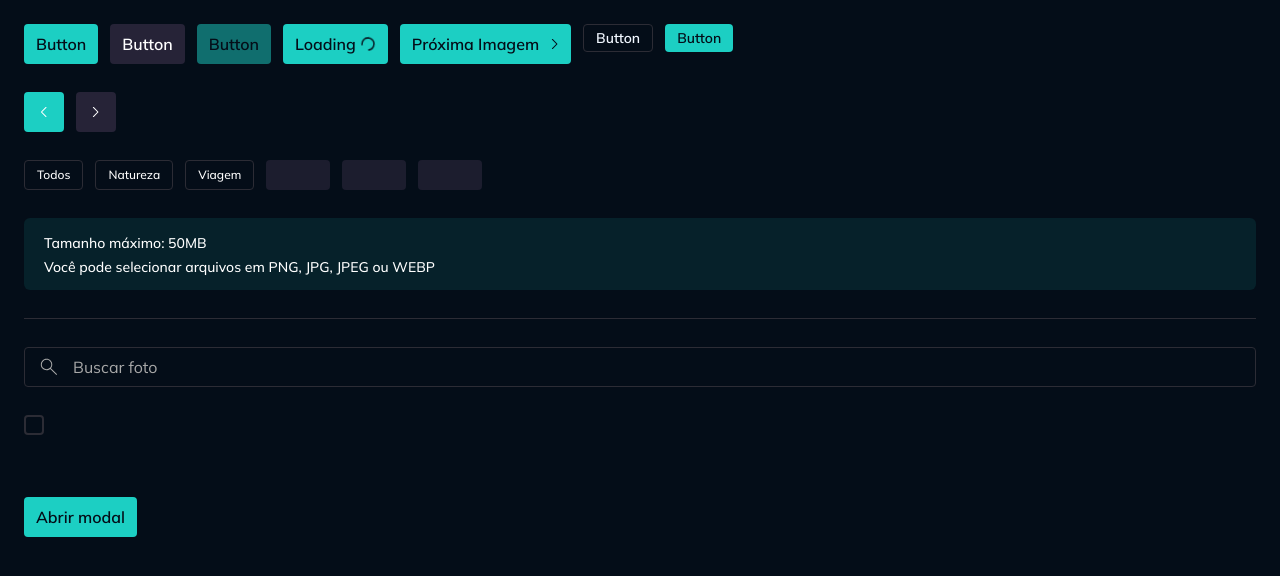
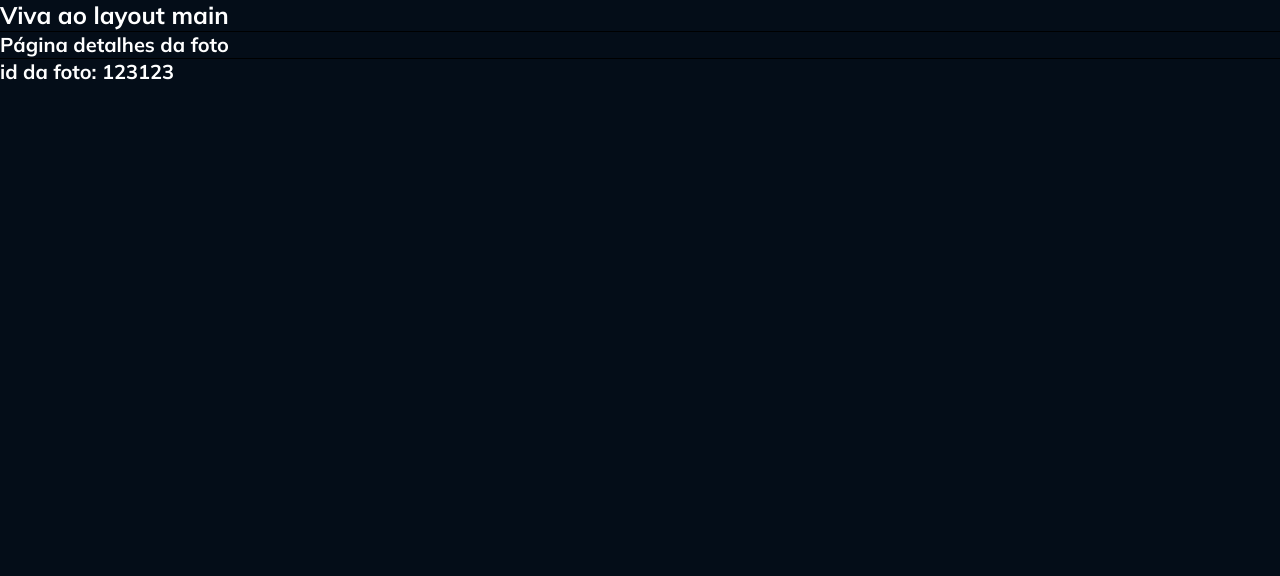
Before and after one commit to ElFabrica/gallery-plus, a React (Vite) app: page /fotos/123123 in a window 1280 px wide. Shown: the top 576 px of the page. Built offline with nearby package versions, Linux system fonts and the light colour scheme.

Commit message:
finalizando a configuração das rotas

```diff
--- a/package.json
+++ b/package.json
@@ -24,6 +24,7 @@
     "react": "^19.1.0",
     "react-dom": "^19.1.0",
     "react-hook-form": "^7.64.0",
+    "react-router": "^7.9.3",
     "tailwind-variants": "^1.0.0",
     "tailwindcss": "^4.1.10",
     "tw-animate-css": "^1.4.0",
--- a/src/App.tsx
+++ b/src/App.tsx
@@ -1,108 +1,19 @@
-import Button from "./components/button";
-import ButtonIcon from "./components/button-icon";
-import ChevronLeftIcon from "./assets/icons/chevron-left.svg?react";
-import ChevronRightIcon from "./assets/icons/chevron-right.svg?react";
-import Badge from "./components/badge";
-import Alert from "./components/alert";
-import Divider from "./components/divider";
-import InputText from "./components/input-text";
-import SearchIcon from "./assets/icons/search.svg?react"
-import InputChecbox from "./components/input-checkbox";
-import InputSingleFile from "./components/input-single-file";
-import { useForm } from "react-hook-form";
-import ImagemFilePreview from "./components/image-file-preview";
-import { Dialog, DialogBody, DialogContent, DialogFooter, DialogHeader } from "./components/dialog";
-import { DialogTrigger } from "./components/dialog";
-import Text from "./components/text";
-import { DialogClose } from "@radix-ui/react-dialog";
+import { BrowserRouter, Route, Routes } from "react-router"
+import PageComponent from "./pages/page-component"
+import LayoutMain from "./pages/layout-main"
+import PageHome from "./pages/page-home"
+import PagePhotoDetails from "./pages/page-photo-details"
 
 export default function App() {
-
-	const form = useForm()
-	const file = form.watch("file");
-	const fileSource = file?.[0] ? URL.createObjectURL(file[0]) : undefined
-	console.log(fileSource)
-
 	return (
-		<div className="grid gap-7 p-6">
-			<div className="flex gap-3">
-				<Button>Button</Button>
-				<Button variant="secondary">Button</Button>
-				<Button disabled>Button</Button>
-				<Button handling>Loading</Button>
-				<Button icon={ChevronRightIcon}>Próxima Imagem</Button>
-				<Button variant="ghost" size="sm">
-					Button
-				</Button>
-				<Button variant="primary" size="sm">
-					Button
-				</Button>
-			</div>
-
-			<div className="flex gap-3">
-				<ButtonIcon icon={ChevronLeftIcon} />
-				<ButtonIcon icon={ChevronRightIcon} variant="secondary" />
-			</div>
-
-			<div className="flex gap-3">
-				<Badge>Todos</Badge>
-				<Badge>Natureza</Badge>
-				<Badge>Viagem</Badge>
-				<Badge loading>Viagem</Badge>
-				<Badge loading>Viagem</Badge>
-				<Badge loading>Viagem</Badge>
-			</div>
-
-			<div>
-				<Alert>
-					Tamanho máximo: 50MB
-					<br />
-					Você pode selecionar arquivos em PNG, JPG, JPEG ou WEBP
-				</Alert>
-			</div>
-
-			<div>
-				<Divider />
-			</div>
-			<div>
-				<InputText placeholder="Buscar foto" icon={SearchIcon} />
-			</div>
-			<div>
-				<InputChecbox />
-			</div>
-			<div>
-
-			</div>
-			<div>
-				<Dialog>
-					<DialogTrigger asChild>
-						<Button>Abrir modal</Button>
-					</DialogTrigger>
-					<DialogContent>
-						<DialogHeader> Teste modal</DialogHeader>
-						<DialogBody>
-							<Text as="div" className="mb-4">
-								Teste conteúdo do body
-							</Text>
-							<InputSingleFile
-								form={form}
-								{...form.register("file")}
-								allowedExtensions={['png', 'jpg', 'jpeg', 'webp']}
-								maxFileSizeInMB={50}
-								replaceBy={<ImagemFilePreview src={fileSource} alt="imagem" />}
-							/>
-						</DialogBody>
-						<DialogFooter>
-							<DialogClose asChild>
-								<Button variant="secondary">Cancelar</Button>
-							</DialogClose>
-							<DialogClose asChild>
-								<Button>Adicionar</Button>
-							</DialogClose>
-						</DialogFooter>
-					</DialogContent>
-				</Dialog>
-			</div>
-		</div>
-	);
+		<BrowserRouter>
+			<Routes>
+				<Route element={<LayoutMain />}>
+					<Route index element={<PageHome />} />
+					<Route path="/fotos/:id" element={<PagePhotoDetails />} />
+					<Route path="/components" element={<PageComponent />} />
+				</Route>
+			</Routes>
+		</BrowserRouter>
+	)
 }
--- /dev/null
+++ b/src/pages/layout-main.tsx
@@ -0,0 +1,15 @@
+import { Outlet } from "react-router";
+import Text from "../components/text";
+
+
+export default function LayoutMain() {
+    return (
+        <>
+            <Text variant="heading-large">Viva ao layout main</Text>
+            <hr />
+            <Outlet />
+        </>
+
+
+    )
+}
--- /dev/null
+++ b/src/pages/page-component.tsx
@@ -0,0 +1,108 @@
+import Button from "../components/button";
+import ButtonIcon from "../components/button-icon";
+import ChevronLeftIcon from "../assets/icons/chevron-left.svg?react";
+import ChevronRightIcon from "../assets/icons/chevron-right.svg?react";
+import Badge from "../components/badge";
+import Alert from "../components/alert";
+import Divider from "../components/divider";
+import InputText from "../components/input-text";
+import SearchIcon from "../assets/icons/search.svg?react"
+import InputChecbox from "../components/input-checkbox";
+import InputSingleFile from "../components/input-single-file";
+import { useForm } from "react-hook-form";
+import ImagemFilePreview from "../components/image-file-preview";
+import { Dialog, DialogBody, DialogContent, DialogFooter, DialogHeader } from "../components/dialog";
+import { DialogTrigger } from "../components/dialog";
+import Text from "../components/text";
+import { DialogClose } from "@radix-ui/react-dialog";
+
+export default function PageComponent() {
+
+    const form = useForm()
+    const file = form.watch("file");
+    const fileSource = file?.[0] ? URL.createObjectURL(file[0]) : undefined
+    console.log(fileSource)
+
+    return (
+        <div className="grid gap-7 p-6">
+            <div className="flex gap-3">
+                <Button>Button</Button>
+                <Button variant="secondary">Button</Button>
+                <Button disabled>Button</Button>
+                <Button handling>Loading</Button>
+                <Button icon={ChevronRightIcon}>Próxima Imagem</Button>
+                <Button variant="ghost" size="sm">
+                    Button
+                </Button>
+                <Button variant="primary" size="sm">
+                    Button
+                </Button>
+            </div>
+
+            <div className="flex gap-3">
+                <ButtonIcon icon={ChevronLeftIcon} />
+                <ButtonIcon icon={ChevronRightIcon} variant="secondary" />
+            </div>
+
+            <div className="flex gap-3">
+                <Badge>Todos</Badge>
+                <Badge>Natureza</Badge>
+                <Badge>Viagem</Badge>
+                <Badge loading>Viagem</Badge>
+                <Badge loading>Viagem</Badge>
+                <Badge loading>Viagem</Badge>
+            </div>
+
+            <div>
+                <Alert>
+                    Tamanho máximo: 50MB
+                    <br />
+                    Você pode selecionar arquivos em PNG, JPG, JPEG ou WEBP
+                </Alert>
+            </div>
+
+            <div>
+                <Divider />
+            </div>
+            <div>
+                <InputText placeholder="Buscar foto" icon={SearchIcon} />
+            </div>
+            <div>
+                <InputChecbox />
+            </div>
+            <div>
+
+            </div>
+            <div>
+                <Dialog>
+                    <DialogTrigger asChild>
+                        <Button>Abrir modal</Button>
+                    </DialogTrigger>
+                    <DialogContent>
+                        <DialogHeader> Teste modal</DialogHeader>
+                        <DialogBody>
+                            <Text as="div" className="mb-4">
+                                Teste conteúdo do body
+                            </Text>
+                            <InputSingleFile
+                                form={form}
+                                {...form.register("file")}
+                                allowedExtensions={['png', 'jpg', 'jpeg', 'webp']}
+                                maxFileSizeInMB={50}
+                                replaceBy={<ImagemFilePreview src={fileSource} alt="imagem" />}
+                            />
+                        </DialogBody>
+                        <DialogFooter>
+                            <DialogClose asChild>
+                                <Button variant="secondary">Cancelar</Button>
+                            </DialogClose>
+                            <DialogClose asChild>
+                                <Button>Adicionar</Button>
+                            </DialogClose>
+                        </DialogFooter>
+                    </DialogContent>
+                </Dialog>
+            </div>
+        </div>
+    );
+}
--- /dev/null
+++ b/src/pages/page-home.tsx
@@ -0,0 +1,10 @@
+import Text from "../components/text";
+
+
+export default function PageHome() {
+    return (
+        <>
+            <Text variant="heading-medium">Viva ao componente inicial</Text>
+        </>
+    )
+}
--- /dev/null
+++ b/src/pages/page-photo-details.tsx
@@ -0,0 +1,14 @@
+import { useParams } from "react-router";
+import Text from "../components/text";
+
+
+export default function PagePhotoDetails() {
+    const { id } = useParams()
+    return (
+        <>
+            <Text variant="heading-medium">Página detalhes da foto</Text>
+            <hr />
+            <Text variant="heading-medium">id da foto: {id}</Text>
+        </>
+    )
+}
```
Also changed, not shown: 1 other file (tests, documents, lock files or other folders).
